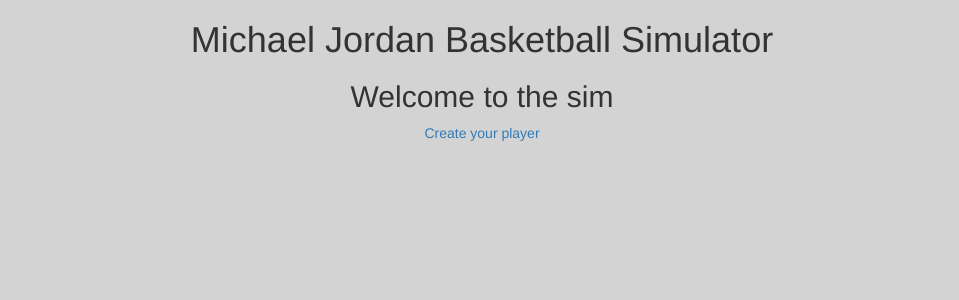
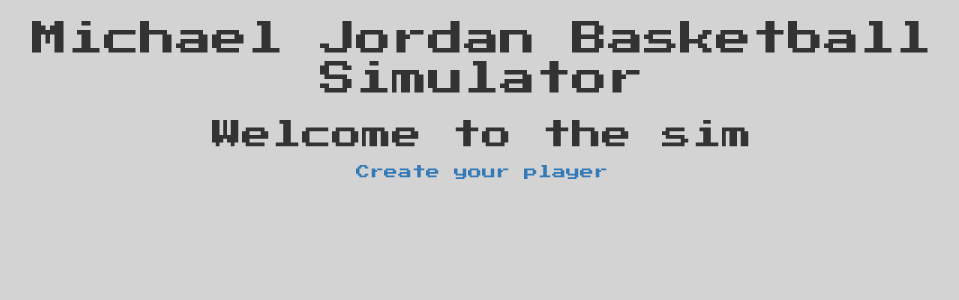
Before and after one commit to 02saliba/MJBScom, an ASP.NET Core app: page / in a window 1280 px wide. Shown: the top 300 px of the page, without its empty margins (158-1117 px from the left). Run offline with ASP.NET Core 8, Linux system fonts and the light colour scheme; some libraries are stand-ins or nearby versions.

Commit message:
CSS adds

```diff
--- a/MJBScom/Views/Home/Index.cshtml
+++ b/MJBScom/Views/Home/Index.cshtml
@@ -1,6 +1,7 @@
 @{
   Layout = "_Layout";
 }
-
+<div>
 <h2>Welcome to the sim</h2>
 <a href="/players/new">Create your player</a>
+</div>
--- a/MJBScom/Views/Shared/_Layout.cshtml
+++ b/MJBScom/Views/Shared/_Layout.cshtml
@@ -7,6 +7,7 @@
     <link rel='stylesheet' href='~/css/styles.css'>
     <script type="text/javascript" src="~/js/jquery-3.3.1.min.js"></script>
     <script type="text/javascript" src="~/js/scripts.js"></script>
+    <link href="https://fonts.googleapis.com/css?family=Press+Start+2P" rel="stylesheet">
   </head>
   <body>
     <div class="container">
--- a/MJBScom/wwwroot/css/styles.css
+++ b/MJBScom/wwwroot/css/styles.css
@@ -1,4 +1,5 @@
 body {
+  font-family: 'Press Start 2P', cursive;
   background-color: lightgray;
   text-align: center;
 }
```
Also changed, not shown: MJBScom/wwwroot/css/fonts/pkmn_rbygsc.ttf (added).
